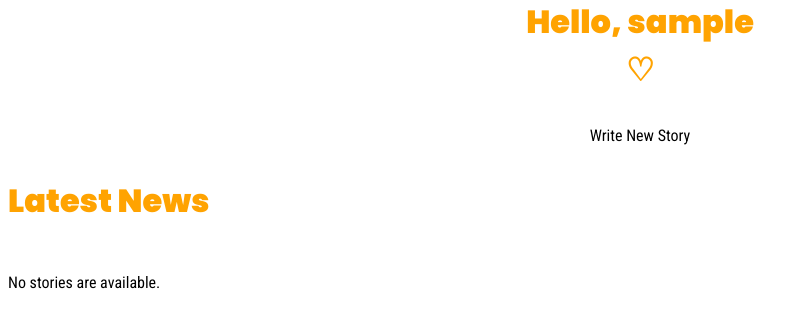
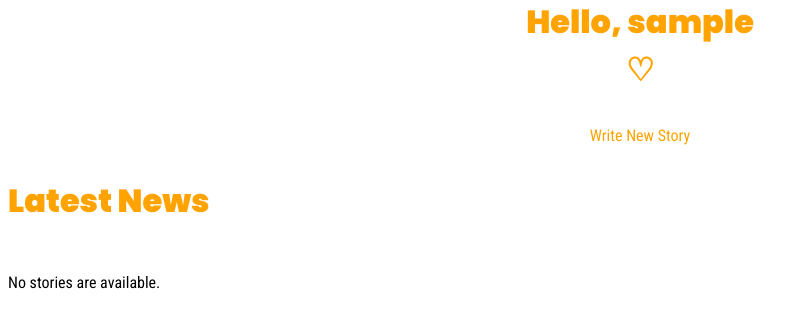
Before and after one commit to SheCodesAus/she-codes-django-news-project-madeleineveliz, a Django app: page /news/ in a window 1280 px wide. Shown: the part 507-826 px from the top of the page, without its empty margins (0-808 px from the left). Run offline with Django 4.2, Linux system fonts and the light colour scheme; the visitor is signed in with stand-in values (Sample User, id 1); data that the repository does not hold is empty; parts of the project's set-up code (start-up, migrations or seed data) failed here and were passed over.

Commit message:
edited a tag colour

```diff
--- a/she_codes_news/static/styles.css
+++ b/she_codes_news/static/styles.css
@@ -87,9 +87,9 @@ a {
 
 }
 
-#write-new {
+/* #write-new {
     color: #000;
-}
+} */
 
 /* a, p {
     font-family: monospace;
```
